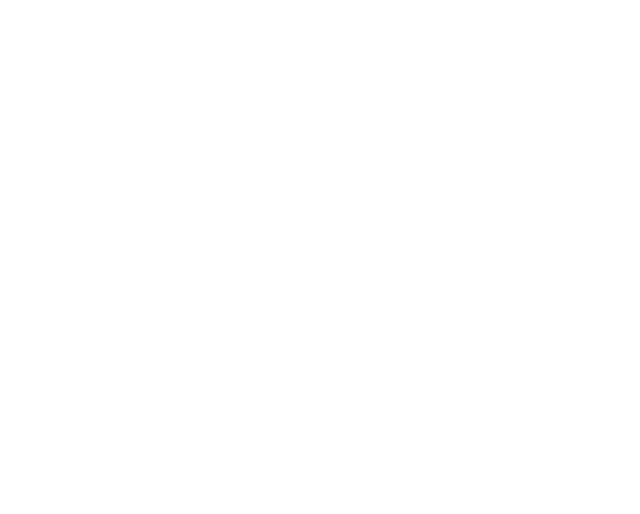
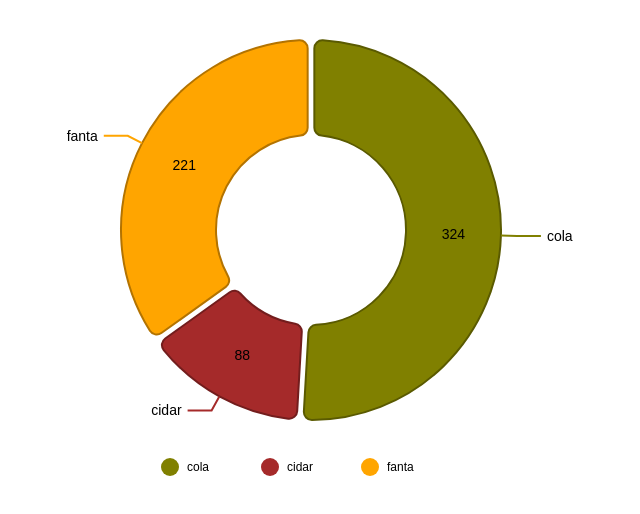
Before and after one commit to webdevsejin/ProjectFront, a React (Create React App) app: page /MainChart in a window 1280 px wide. Before the commit this address had no page. Shown: the top 514 px of the page, without its empty margins (329-969 px from the left). Built offline with nearby package versions, Linux system fonts and the light colour scheme.

Commit message:
feat: README.md update

```diff
--- a/package.json
+++ b/package.json
@@ -7,9 +7,12 @@
     "@emotion/styled": "^11.10.5",
     "@mui/icons-material": "^5.11.0",
     "@mui/material": "^5.11.4",
+    "@nivo/core": "^0.80.0",
+    "@nivo/pie": "^0.80.0",
     "@testing-library/jest-dom": "^5.16.5",
     "@testing-library/react": "^13.4.0",
     "@testing-library/user-event": "^13.5.0",
+    "nivo": "^0.31.0",
     "react": "^18.2.0",
     "react-confirm-alert": "^3.0.6",
     "react-dom": "^18.2.0",
--- a/src/App.css
+++ b/src/App.css
@@ -33,17 +33,13 @@
     border-radius: 5px;
 }
 
-.HeaderAvartar{
-
-}
-
 .Login{
     margin-right: 20px;
     background-color: blanchedalmond;
     font-size: 20px;
 }
 .SignIn{
-    margin-right: 15px;
+    margin-right: 10px;
     background-color: blanchedalmond;
     font-size: 20px;
 }
--- a/src/App.js
+++ b/src/App.js
@@ -12,7 +12,7 @@
 import MainAlert from './Component/MainAlert';
 import RightCard from './Component/RightCard';
 import HeaderAvartar from'./Component/HeaderAvartar';
-
+import MainChart from './Component/MainChart';
 
 export default function App() {
   const  [id, setId] = useState('');
@@ -30,6 +30,7 @@
         <Route exact path='/MainAlert' element={<MainAlert/>}/>
         <Route exact path='/RightCard' element={<RightCard/>}/>
         <Route exact path='/HeaderAvartar' element={<HeaderAvartar/>}/>
+        <Route exact path='/MainChart' element={<MainChart/>}/>
       </Routes>
     </div>
   );
--- /dev/null
+++ b/src/Component/MainChart.js
@@ -0,0 +1,130 @@
+import * as React from 'react';
+import { ResponsivePie } from '@nivo/pie';
+
+const MainChart = () => {
+    const handle = {
+        padClick: (data: any) => {
+            console.log(data);
+        },
+
+        legendClick: (data: any) => {
+            console.log(data);
+        },
+    };
+
+    return (
+        // chart height이 100%이기 때문이 chart를 덮는 마크업 요소에 height 설정
+        <div style={{ width: '800px', height: '500px', margin: '0 auto' }}>
+            <ResponsivePie
+                /**
+                 * chart에 사용될 데이터
+                 */
+                data={[
+                    { id: 'cola', value: 324 },
+                    { id: 'cidar', value: 88 },
+                    { id: 'fanta', value: 221 },
+                ]}
+                /**
+                 * chart margin
+                 */
+                margin={{ top: 40, right: 80, bottom: 80, left: 80 }}
+                /**
+                 * chart 중간 빈공간 반지름
+                 */
+                innerRadius={0.5}
+                /**
+                 * pad 간격
+                 */
+                padAngle={1.8}
+                /**
+                 * pad radius 설정 (pad별 간격이 있을 시 보임)
+                 */
+                cornerRadius={8}
+                /**
+                 * chart 색상
+                 */
+                colors={['olive', 'brown', 'orange']} // 커스터하여 사용할 때
+                // colors={{ scheme: 'nivo' }} // nivo에서 제공해주는 색상 조합 사용할 때
+                /**
+                 * pad border 두께 설정
+                 */
+                borderWidth={2}
+                /**
+                 * link label skip할 기준 각도
+                 */
+                arcLinkLabelsSkipAngle={0}
+                /**
+                 * link label 색상
+                 */
+                arcLinkLabelsTextColor="#000000"
+                /**
+                 * link label 연결되는 선 두께
+                 */
+                arcLinkLabelsThickness={2}
+                /**
+                 * link label 연결되는 선 색상
+                 */
+                arcLinkLabelsColor={{ from: 'color' }} // pad 색상에 따라감
+                /**
+                 * label (pad에 표현되는 글씨) skip할 기준 각도
+                 */
+                arcLabelsSkipAngle={10}
+                theme={{
+                    /**
+                     * label style (pad에 표현되는 글씨)
+                     */
+                    labels: {
+                        text: {
+                            fontSize: 14,
+                            fill: '#000000',
+                        },
+                    },
+                    /**
+                     * legend style (default로 하단에 있는 색상별 key 표시)
+                     */
+                    legends: {
+                        text: {
+                            fontSize: 12,
+                            fill: '#000000',
+                        },
+                    },
+                }}
+                /**
+                 * pad 클릭 이벤트
+                 */
+                onClick={handle.padClick}
+                /**
+                 * legend 설정 (default로 하단에 있는 색상별 key 표시)
+                 */
+                legends={[
+                    {
+                        anchor: 'bottom', // 위치
+                        direction: 'row', // item 그려지는 방향
+                        justify: false, // 글씨, 색상간 간격 justify 적용 여부
+                        translateX: 0, // chart와 X 간격
+                        translateY: 56, // chart와 Y 간격
+                        itemsSpacing: 0, // item간 간격
+                        itemWidth: 100, // item width
+                        itemHeight: 18, // item height
+                        itemDirection: 'left-to-right', // item 내부에 그려지는 방향
+                        itemOpacity: 1, // item opacity
+                        symbolSize: 18, // symbol (색상 표기) 크기
+                        symbolShape: 'circle', // symbol (색상 표기) 모양
+                        effects: [
+                            {
+                                // 추가 효과 설정 (hover하면 textColor를 olive로 변경)
+                                on: 'hover',
+                                style: {
+                                    itemTextColor: 'olive',
+                                },
+                            },
+                        ],
+                        onClick: handle.legendClick, // legend 클릭 이벤트
+                    },
+                ]}
+            />
+        </div>
+    );
+};
+
+export default MainChart;
--- a/src/Component/SectionCard.js
+++ b/src/Component/SectionCard.js
@@ -22,6 +22,7 @@
 import Month from "react-live-clock";
 import Progress from "./Progress";
 import RightCard from './RightCard';
+import MainChart from './MainChart';
 
 
 
@@ -150,6 +151,9 @@
     <div className='RightCard'>
       <RightCard/>
     </div>
+    <div>
+    <MainChart/>
+    </div>
     </div>
   );
 }
```
Also changed, not shown: src/Component/Header.js (line endings or trailing spaces), 1 other file (tests, documents, lock files or other folders).
